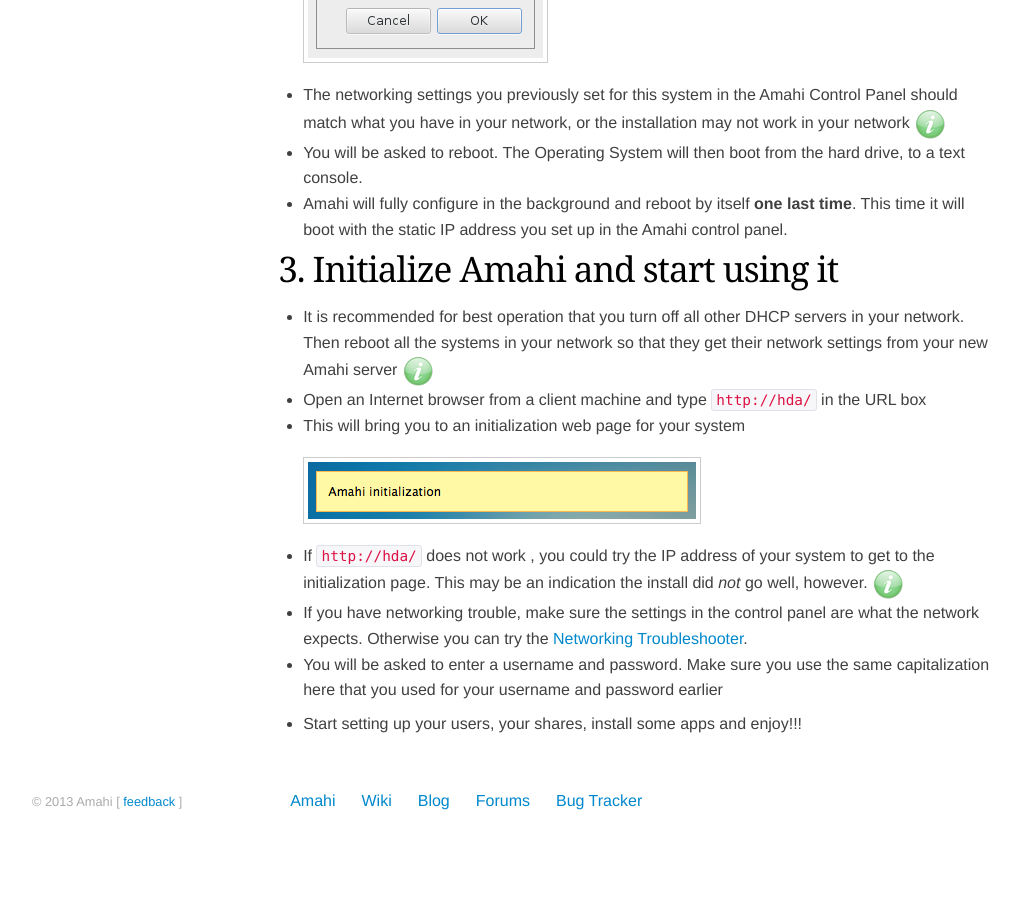
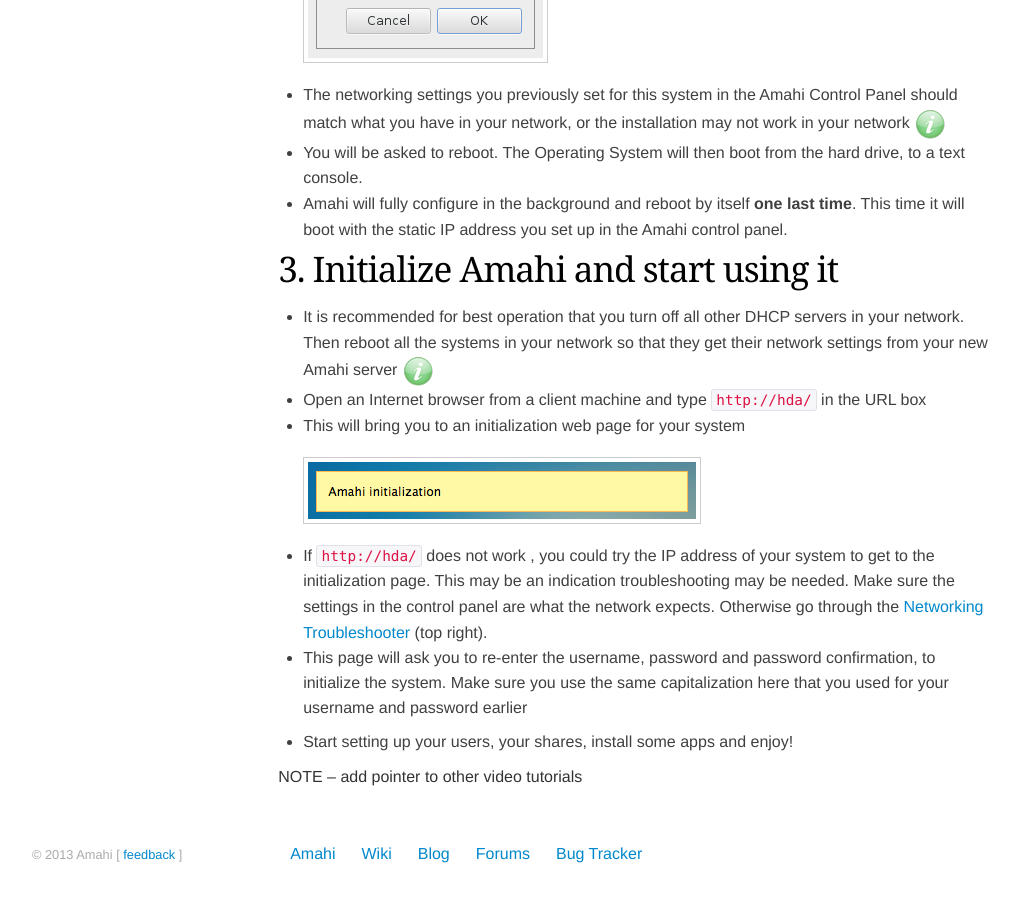
Before and after one commit to amahi/docs, a Jekyll site: the page built from amahi-7-express.md, in a window 1280 px wide and 900 px high, scrolled down 1310 px. Shown: the whole window, without its empty margins (128-1148 px from the left). Built offline with Jekyll 4.4.1, drawn with Linux system fonts in a browser that asks for light colours; nearby versions of some CDN libraries; before the commit the page ends 2157 px from its top, so only the background shows below that.

Commit message:
Update amahi-7-express.md

```diff
--- a/amahi-7-express.md
+++ b/amahi-7-express.md
@@ -48,8 +48,9 @@ It’s very important to understand that in the Express Disc installation, the f
 
   <a href="static/images/amahi-7-express/08-initialization.png" class="fancybox centered"><img src="static/images/amahi-7-express/09-initialization-thumb.png" alt="Amahi Initialization" /></a>
 
-* If `http://hda/` does not work , you could try the IP address of your system to get to the initialization page. This may be an indication the install did *not* go well, however. ![](static/images/tip.png)
-* If you have networking trouble, make sure the settings in the control panel are what the network expects. Otherwise you can try the [Networking Troubleshooter](http://www.amahi.net).
-* You will be asked to enter a username and password. Make sure you use the same capitalization here that you used for your username and password earlier
+* If `http://hda/` does not work , you could try the IP address of your system to get to the initialization page. This may be an indication troubleshooting may be needed. Make sure the settings in the control panel are what the network expects. Otherwise go through the [Networking Troubleshooter](http://www.amahi.net) (top right).
+* This page will ask you to re-enter the username, password and password confirmation, to initialize the system. Make sure you use the same capitalization here that you used for your username and password earlier
 
-* Start setting up your users, your shares, install some apps and enjoy!!!
+* Start setting up your users, your shares, install some apps and enjoy!
+
+NOTE -- add pointer to other video tutorials
```
